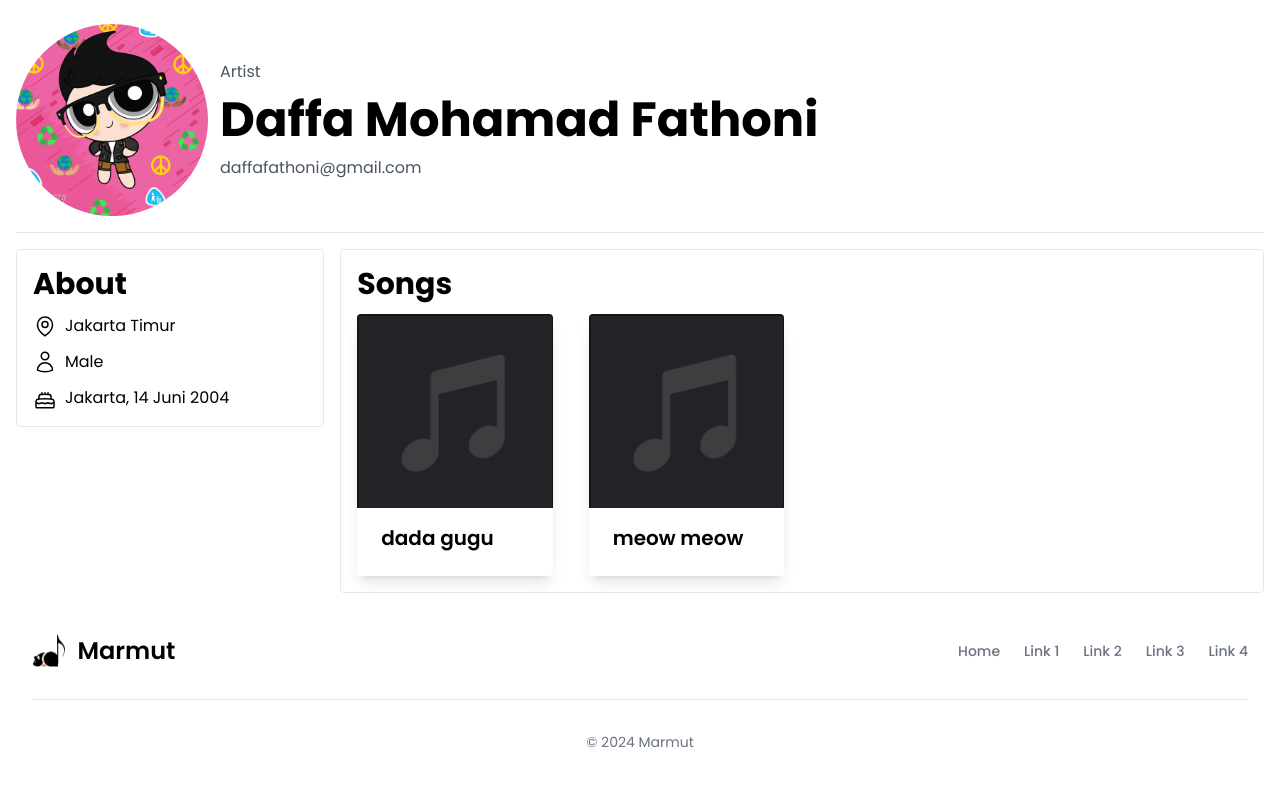
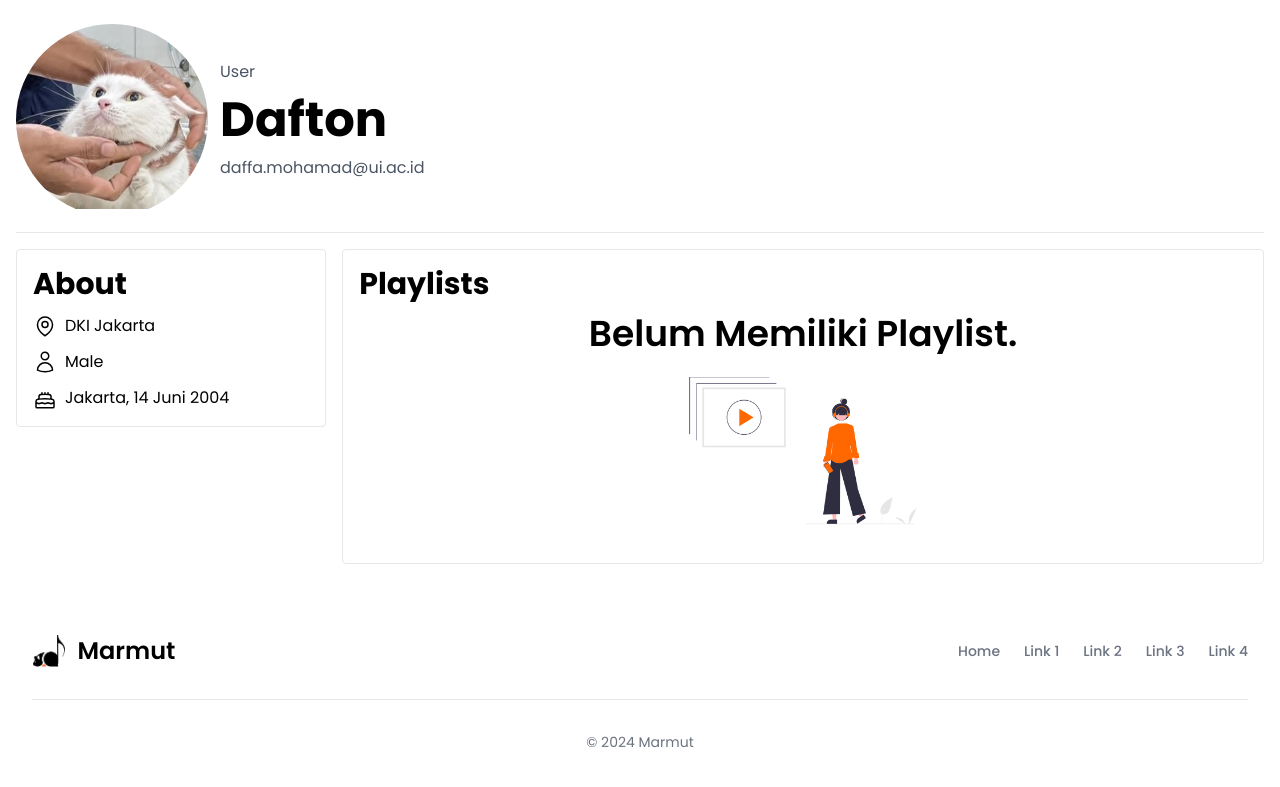
Before and after one commit to C15JagoNgeSQL/marmut, a Django app: page /profile/ in a window 1280 px wide. Shown: the top 787 px of the page. Run offline with Django 5.2, Linux system fonts and the light colour scheme; some libraries are stand-ins or nearby versions.

Commit message:
feat: fiksasi dashboard untuk TK 3

```diff
--- a/main/templates/dashboard.html
+++ b/main/templates/dashboard.html
@@ -11,8 +11,6 @@
 {% endblock meta %}
 
 {% block content %}
-<!-- <h3 class="font-bold text-2xl">Halo</h3>
-<p>kamu masuk dashboard</p> -->
 
 <body>
     <div class="container mx-auto px-4">
@@ -20,11 +18,13 @@
         <div class="pt-6 flex space-x-3">
             <div class="inline-block rounded-full overflow-hidden h-48 w-48">
                 <!-- Profile Picture -->
-                <img src="{% static 'images/contohPP.jpg' %}" alt="My image">
+                <img src="{% static 'images/contohPP2.jpg' %}" alt="My image">
             </div>
             <div class="content-center flex-column">
                 <div class="text-start space-y-3">
-                    <p class="text-md text-gray-600">{{ role }}</p>
+                    <div id="role">
+                      <!-- <p id="role" class="text-md text-gray-600"></p> INI BAKAL DITARO DI JS JANLUP -->
+                    </div>
                     <h1 class="text-5xl font-bold">{{ nama }}</h1>
                     <p class="text-md text-gray-600">{{ email }}</p>
                 </div>
@@ -38,6 +38,14 @@
             <h2 class="text-3xl font-bold pb-3">About</h2>
             <div class="grid gap-3">
 
+              {% if isLabel %}
+              <div class="flex items-center">
+                <svg xmlns="http://www.w3.org/2000/svg" fill="none" viewBox="0 0 24 24" stroke-width="1.5" stroke="currentColor" class="w-6 h-6 mr-2">
+                  <path stroke-linecap="round" stroke-linejoin="round" d="M2.25 6.75c0 8.284 6.716 15 15 15h2.25a2.25 2.25 0 0 0 2.25-2.25v-1.372c0-.516-.351-.966-.852-1.091l-4.423-1.106c-.44-.11-.902.055-1.173.417l-.97 1.293c-.282.376-.769.542-1.21.38a12.035 12.035 0 0 1-7.143-7.143c-.162-.441.004-.928.38-1.21l1.293-.97c.363-.271.527-.734.417-1.173L6.963 3.102a1.125 1.125 0 0 0-1.091-.852H4.5A2.25 2.25 0 0 0 2.25 4.5v2.25Z" />
+                </svg>
+                <span>{{ kontak }}</span>
+              </div>
+              {% else %}
               <!-- Kota Asal dengan Ikon -->
               <div class="flex items-center">
                 <svg xmlns="http://www.w3.org/2000/svg" fill="none" viewBox="0 0 24 24" stroke-width="1.5" stroke="currentColor" class="w-6 h-6 mr-2">
@@ -63,12 +71,35 @@
                 <span>{{ tempat_lahir }}, {{ tanggal_lahir }}</span>
               </div>
 
+              {% endif %}
             </div>
           </div>
 
-        <!-- Playlists/Songs/Podcasts/Albums Card -->
-        <div id="iterate"class="ml-2 p-4 border rounded w-3/4 ">
+          <div class="w-3/4 space-y-3">
+          <!-- Playlists -->
+          {% if isPengguna %}
+          <div id="playlist"class="ml-2 p-4 border rounded ">
 
+            </div>
+          {% endif %}
+          <!-- Songs-->
+          {% if isArtist or isSongwriter%}
+          <div id="song"class="ml-2 p-4 border rounded ">
+
+            </div>
+          {% endif %}
+          <!-- Podcasts -->
+          {% if isPodcaster %}
+          <div id="podcast"class="ml-2 p-4 border rounded ">
+
+            </div>
+          {% endif %}
+          <!-- Albums -->
+          {% if isLabel %}
+          <div id="album"class="ml-2 p-4 border rounded ">
+
+            </div>
+          {% endif %}
         </div>
       </div>
     </div>
@@ -77,94 +108,120 @@
   {% include 'footer.html' %}
 
   <script>
-    var role = "{{ role }}";
+    var isPengguna = "{{ isPengguna }}" === "True";
+    var isArtist = "{{ isArtist }}" === "True";
+    var isSongwriter = "{{ isSongwriter }}" === "True";
+    var isPodcaster = "{{ isPodcaster }}" === "True";
+    var isLabel = "{{ isLabel }}" === "True";
 
-    if (role === "Artist" || role === "Songwriter"){
-        document.getElementById("iterate").innerHTML = `
+    var roles = [];
+    if (isPengguna) roles.push('User');
+    if (isArtist) roles.push('Artist');
+    if (isSongwriter) roles.push('Songwriter');
+    if (isPodcaster) roles.push('Podcaster');
+    if (isLabel) roles.push('Label');
+
+    var roleText = roles.join(', ');
+    document.getElementById("role").innerHTML = `<p class="text-md text-gray-600">${roleText}</p>`;
+
+    if (isArtist || isSongwriter){
+        document.getElementById("song").innerHTML = `
             <h2 class="text-3xl font-bold pb-3">Songs</h2>
             {% if songs %}
                 <div class="grid grid-cols-4 gap-9">
-                <!-- Iterate through songs -->
                 {% for song in songs %}
-                    <div class="rounded overflow-hidden shadow-lg">
+                  <a href="" class="group relative rounded-lg overflow-hidden shadow-lg hover:bg-orange-500">
+                      <div class="transition transform translate-y-8 ease-in absolute inset-0 flex justify-end items-center group-hover:translate-y-5 invisible group-hover:visible pt-4 pr-5">
+                          <svg xmlns="http://www.w3.org/2000/svg" fill="white" viewBox="0 0 24 24" stroke-width="1.5" stroke="currentColor" class="w-12 h-12 bg-orange-500 text-white p-3 rounded-full">
+                              <path stroke-linecap="round" stroke-linejoin="round" d="M5.25 5.653c0-.856.917-1.398 1.667-.986l11.54 6.347a1.125 1.125 0 0 1 0 1.972l-11.54 6.347a1.125 1.125 0 0 1-1.667-.986V5.653Z" />
+                          </svg>
+                      </div>
                       <img class="w-full" src="{% static 'images/defaultPlaylist.png' %}">
                       <div class="px-6 py-4">
-                        <div class="font-semibold text-xl mb-2">{{ song }}</div>
+                          <div class="font-semibold text-xl mb-2 group-hover:text-white">{{ song }}</div>
                       </div>
-                    </div>
+                  </a>
                 {% endfor %}
                 </div>
             {% else %}
-                <!-- Show message if songs is empty -->
                 <div class="text-center text-4xl justify-center">
                 <div><p class="font-semibold">Belum Memiliki Lagu.</p></div>
-                <div class="mx-auto w-1/3"><img class="" src="{% static 'images/no_data.png' %}" alt="No Data"></div>
+                <div class="mx-auto w-1/3"><img class="" src="{% static 'images/no_data_playlist.png' %}" alt="No Data"></div>
                 </div>
             {% endif %}`;
-    } else if (role === "Podcaster"){
-        document.getElementById("iterate").innerHTML = `
+    } if (isPodcaster){
+        document.getElementById("podcast").innerHTML = `
             <h2 class="text-3xl font-bold pb-3">Podcasts</h2>
             {% if podcasts %}
                 <div class="grid grid-cols-4 gap-9">
-                <!-- Iterate through podcasts -->
                 {% for podcast in podcasts %}
-                    <div class="rounded overflow-hidden shadow-lg">
+                  <a href="" class="group relative rounded-lg overflow-hidden shadow-lg hover:bg-orange-500">
+                      <div class="transition transform translate-y-8 ease-in absolute inset-0 flex justify-end items-center group-hover:translate-y-5 invisible group-hover:visible pt-4 pr-5">
+                          <svg xmlns="http://www.w3.org/2000/svg" fill="white" viewBox="0 0 24 24" stroke-width="1.5" stroke="currentColor" class="w-12 h-12 bg-orange-500 text-white p-3 rounded-full">
+                              <path stroke-linecap="round" stroke-linejoin="round" d="M5.25 5.653c0-.856.917-1.398 1.667-.986l11.54 6.347a1.125 1.125 0 0 1 0 1.972l-11.54 6.347a1.125 1.125 0 0 1-1.667-.986V5.653Z" />
+                          </svg>
+                      </div>
                       <img class="w-full" src="{% static 'images/defaultPlaylist.png' %}">
                       <div class="px-6 py-4">
-                        <div class="font-semibold text-xl mb-2">{{ podcast }}</div>
+                          <div class="font-semibold text-xl mb-2 group-hover:text-white">{{ podcast }}</div>
                       </div>
-                    </div>
+                  </a>
                 {% endfor %}
                 </div>
             {% else %}
-                <!-- Show message if podcasts is empty -->
                 <div class="text-center text-4xl justify-center">
                 <div><p class="font-semibold">Belum Memiliki Podcast.</p></div>
-                <div class="mx-auto w-1/3"><img class="" src="{% static 'images/no_data.png' %}" alt="No Data"></div>
+                <div class="mx-auto w-1/3"><img class="" src="{% static 'images/no_data_podcast.png' %}" alt="No Data"></div>
                 </div>
             {% endif %}`;
-    } else if (role === "Label"){
-        document.getElementById("iterate").innerHTML = `
+    } if (isLabel){
+        document.getElementById("album").innerHTML = `
             <h2 class="text-3xl font-bold pb-3">Albums</h2>
             {% if albums %}
                 <div class="grid grid-cols-4 gap-9">
-                <!-- Iterate through playlists -->
                 {% for album in albums %}
-                    <div class="rounded overflow-hidden shadow-lg">
+                  <a href="" class="group relative rounded-lg overflow-hidden shadow-lg hover:bg-orange-500">
+                      <div class="transition transform translate-y-8 ease-in absolute inset-0 flex justify-end items-center group-hover:translate-y-5 invisible group-hover:visible pt-4 pr-5">
+                          <svg xmlns="http://www.w3.org/2000/svg" fill="white" viewBox="0 0 24 24" stroke-width="1.5" stroke="currentColor" class="w-12 h-12 bg-orange-500 text-white p-3 rounded-full">
+                              <path stroke-linecap="round" stroke-linejoin="round" d="M5.25 5.653c0-.856.917-1.398 1.667-.986l11.54 6.347a1.125 1.125 0 0 1 0 1.972l-11.54 6.347a1.125 1.125 0 0 1-1.667-.986V5.653Z" />
+                          </svg>
+                      </div>
                       <img class="w-full" src="{% static 'images/defaultPlaylist.png' %}">
                       <div class="px-6 py-4">
-                        <div class="font-semibold text-xl mb-2">{{ album }}</div>
+                          <div class="font-semibold text-xl mb-2 group-hover:text-white">{{ album }}</div>
                       </div>
-                    </div>
+                  </a>
                 {% endfor %}
                 </div>
             {% else %}
-                <!-- Show message if albums is empty -->
                 <div class="text-center text-4xl justify-center">
                 <div><p class="font-semibold">Belum Memproduksi Album.</p></div>
-                <div class="mx-auto w-1/3"><img class="" src="{% static 'images/no_data.png' %}" alt="No Data"></div>
+                <div class="mx-auto w-1/3"><img class="" src="{% static 'images/no_data_playlist.png' %}" alt="No Data"></div>
                 </div>
             {% endif %}`;
-    } else {
-        document.getElementById("iterate").innerHTML = `
+    } if (isPengguna) {
+        document.getElementById("playlist").innerHTML = `
             <h2 class="text-3xl font-bold pb-3">Playlists</h2>
             {% if playlists %}
                 <div class="grid grid-cols-4 gap-9">
-                <!-- Iterate through playlists -->
                 {% for playlist in playlists %}
-                    <div class="rounded overflow-hidden shadow-lg">
+                  <a href="" class="group relative rounded-lg overflow-hidden shadow-lg hover:bg-orange-500">
+                      <div class="transition transform translate-y-8 ease-in absolute inset-0 flex justify-end items-center group-hover:translate-y-5 invisible group-hover:visible pt-4 pr-5">
+                          <svg xmlns="http://www.w3.org/2000/svg" fill="white" viewBox="0 0 24 24" stroke-width="1.5" stroke="currentColor" class="w-12 h-12 bg-orange-500 text-white p-3 rounded-full">
+                              <path stroke-linecap="round" stroke-linejoin="round" d="M5.25 5.653c0-.856.917-1.398 1.667-.986l11.54 6.347a1.125 1.125 0 0 1 0 1.972l-11.54 6.347a1.125 1.125 0 0 1-1.667-.986V5.653Z" />
+                          </svg>
+                      </div>
                       <img class="w-full" src="{% static 'images/defaultPlaylist.png' %}">
                       <div class="px-6 py-4">
-                        <div class="font-semibold text-xl mb-2">{{ playlist }}</div>
+                          <div class="font-semibold text-xl mb-2 group-hover:text-white">{{ playlist }}</div>
                       </div>
-                    </div>
+                  </a>
                 {% endfor %}
                 </div>
             {% else %}
-                <!-- Show message if playlists is empty -->
                 <div class="text-center text-4xl justify-center">
                 <div><p class="font-semibold">Belum Memiliki Playlist.</p></div>
-                <div class="mx-auto w-1/3"><img class="" src="{% static 'images/no_data.png' %}" alt="No Data"></div>
+                <div class="mx-auto w-1/3"><img class="" src="{% static 'images/no_data_playlist.png' %}" alt="No Data"></div>
                 </div>
             {% endif %}`;
     }
--- a/main/views.py
+++ b/main/views.py
@@ -3,16 +3,24 @@ from django.shortcuts import render
 # Create your views here.
 def show_dashboard(request):
     context = {
-        'nama': "Daffa Mohamad Fathoni",
-        'email': "daffafathoni@gmail.com",
-        'kota_asal': "Jakarta Timur",
+        'nama': "Dafton",
+        'email': "daffa.mohamad@ui.ac.id",
+        'kota_asal': "DKI Jakarta",
         'gender': "Male",
         'tempat_lahir': "Jakarta",
         'tanggal_lahir': "14 Juni 2004",
-        'role': "Artist",
-        'playlists': ["Bubu lucu"],
-        'songs': ["dada gugu", "meow meow"],
-        'podcasts': [],
-        'albums': []
+        'isPengguna': True,
+        'playlists': [],
+
+        'isArtist': False,
+        'isSongwriter': False,
+        'songs': ["Hurt", "Ring of Fire"],
+
+        'isPodcaster': False,
+        'podcasts': ["Johnny Cash's Heaven on Earth", "A Day In The Grand Canyon", "Cash's Life Journey"],
+
+        'isLabel': False,
+        'kontak': "0123456789",
+        'albums': ["Dune: Part Two", "Barbie", "The Batman"]
     }
     return render(request, "dashboard.html", context)
```
Also changed, not shown: main/static/images/contohPP2.jpg (added), main/static/images/johncash.png (added), main/static/images/no_data.png (deleted), main/static/images/no_data_playlist.png (added), main/static/images/no_data_podcast.png (added), main/static/images/ppTaylorSwift.png (added), main/static/images/watertower.png (added). Lines whose indentation alone changed are shown as unchanged.
